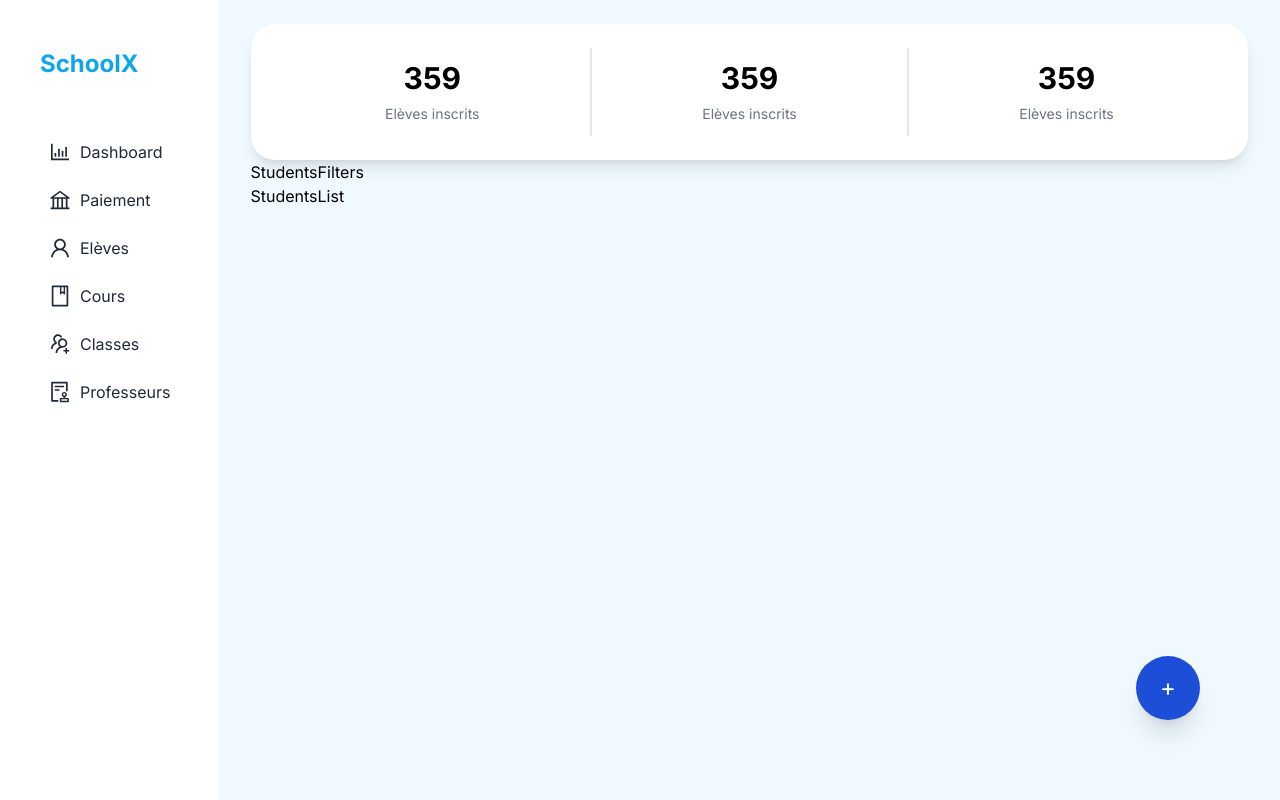
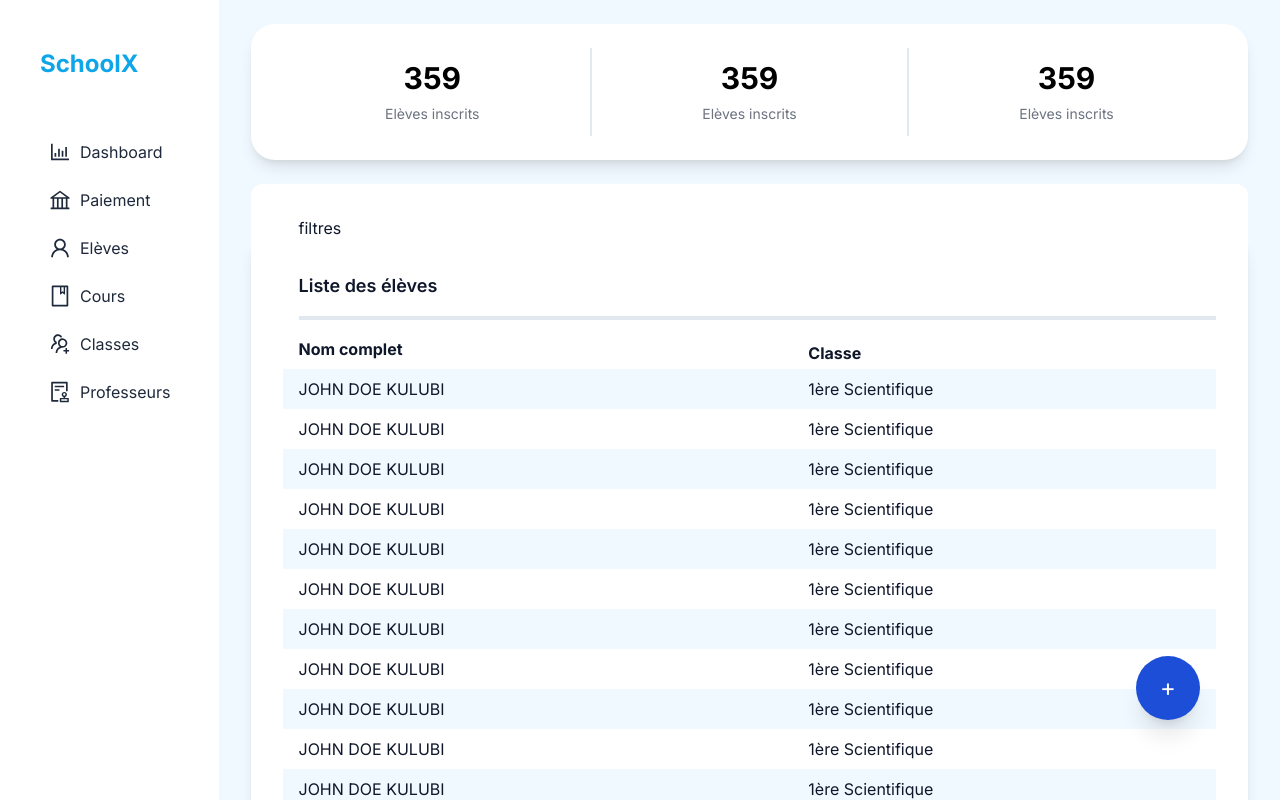
Before and after one commit to henocmusau/Nextjs-School-Management-System, a Next.js app: page /students in a window 1280 px wide. Built offline with nearby package versions, Linux system fonts and the light colour scheme.

Commit message:
Design de la section table de la liste des eleves

```diff
--- a/app/layout.js
+++ b/app/layout.js
@@ -13,9 +13,9 @@ export const metadata = {
 export default function RootLayout({ children }) {
   return (
     <html lang="en">
-      <body className={`${inter.className} flex relative min-h-screen flex-wrap overflow-hidden`}>
+      <body className={`${inter.className} flex relative min-h-screen flex-wrap`}>
         <LeftMenu />
-        <main className="bg-sky-50 relative flex flex-1 min-h-full flex-col items-center justify-between">
+        <main className="bg-sky-50 max-h-screen overflow-y-auto flex flex-1 min-h-full flex-col items-center justify-between">
           {children}
           <ModalWrapper />
         </main>
--- /dev/null
+++ b/components/ModalButton.jsx
@@ -0,0 +1,27 @@
+'use client'
+
+import React, { useEffect, useRef } from 'react'
+import { createPortal } from 'react-dom'
+
+export default function ModalButton({ openModal }) {
+  const portalRef = useRef()
+  useEffect(() => {
+    if (typeof document !== 'undefined') {
+      const portalElement = document.createElement('div')
+      portalElement.classList.add('shadow-xl', 'z-50', 'absolute', 'right-4', 'bottom-20', 'md:right-20')
+      document.body.appendChild(portalElement)
+      portalRef.current = portalElement
+
+      // return () => {
+      //   document.body.removeChild(portalElement)
+      // }
+
+    }
+
+  }, [])
+
+  return (
+    <button ref={portalRef} onClick={openModal} className='rounded-full p-6 h-16 w-16 bg-blue-700 hover:bg-blue-500 duration-300 text-white flex items-center justify-center text-2xl'>+</button>,
+    portalRef.current
+  )
+}
--- a/components/ModalWrapper.jsx
+++ b/components/ModalWrapper.jsx
@@ -11,7 +11,7 @@ export default function ModalWrapper() {
 
   return (
     <>
-      <button onClick={openModal} className='rounded-full shadow-xl absolute bottom-20 right-20 p-6 h-16 w-16 bg-blue-700 hover:bg-blue-500 duration-300 text-white flex items-center justify-center text-2xl'>+</button>
+      <button onClick={openModal} className='rounded-full shadow-xl z-50 absolute right-4 bottom-20 md:right-20 p-6 h-16 w-16 bg-blue-700 hover:bg-blue-500 duration-300 text-white flex items-center justify-center text-2xl'>+</button>
       <ModalContent isOpen={isOpen} closeModal={closeModal}>
         <Action closeModal={closeModal} title='Nouveau paiement' link='/payment?new=1' icon={<AiOutlineBank />}>
           Enregistrer un nouveau paiement
--- /dev/null
+++ b/components/StudentRow.jsx
@@ -0,0 +1,10 @@
+import React from 'react'
+
+export default function StudentRow() {
+    return (
+        <tr className='even:bg-white odd:bg-sky-50'>
+            <td className='py-2 pl-4'>JOHN DOE KULUBI</td>
+            <td>1ère Scientifique</td>
+        </tr>
+    )
+}
--- a/components/StudentsFilters.jsx
+++ b/components/StudentsFilters.jsx
@@ -2,6 +2,8 @@ import React from 'react'
 
 export default function StudentsFilters() {
     return (
-        <div>StudentsFilters</div>
+        <section className='bg-white text-slate-900 rounded-t-xl pt-8 pl-12 mt-6'>
+            filtres
+        </section>
     )
 }
--- a/components/StudentsList.jsx
+++ b/components/StudentsList.jsx
@@ -1,7 +1,33 @@
 import React from 'react'
+import StudentRow from './StudentRow'
 
 export default function StudentsList() {
     return (
-        <div>StudentsList</div>
+        <section className='bg-white text-slate-900 rounded-b-xl shadow-lg w-full px-8 py-8'>
+            <h2 className='pb-4 font-semibold text-lg ml-4 mb-4 border-b-4 border-slate-200'>Liste des élèves</h2>
+            <table className='text-left w-full border-collapse mt-4'>
+                <thead>
+                    <tr>
+                        <th className='pl-4 pb-2'>Nom complet</th>
+                        <th>Classe</th>
+                    </tr>
+                </thead>
+                <tbody>
+                    <StudentRow />
+                    <StudentRow />
+                    <StudentRow />
+                    <StudentRow />
+                    <StudentRow />
+                    <StudentRow />
+                    <StudentRow />
+                    <StudentRow />
+                    <StudentRow />
+                    <StudentRow />
+                    <StudentRow />
+                    <StudentRow />
+                    <StudentRow />
+                </tbody>
+            </table>
+        </section>
     )
 }
```
